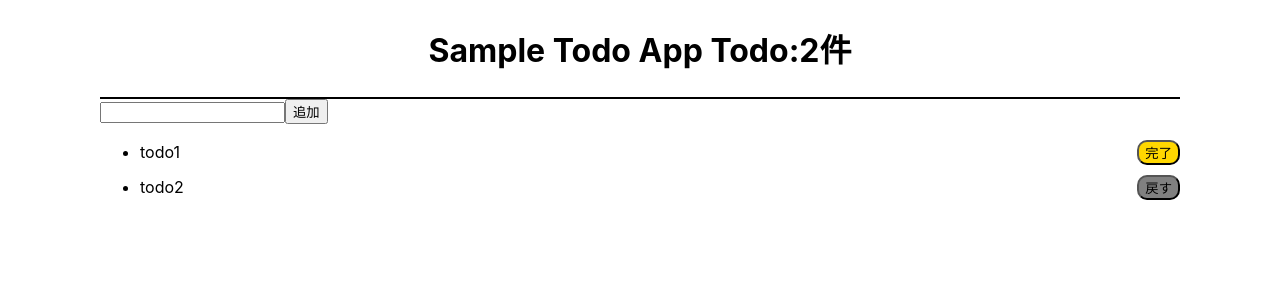
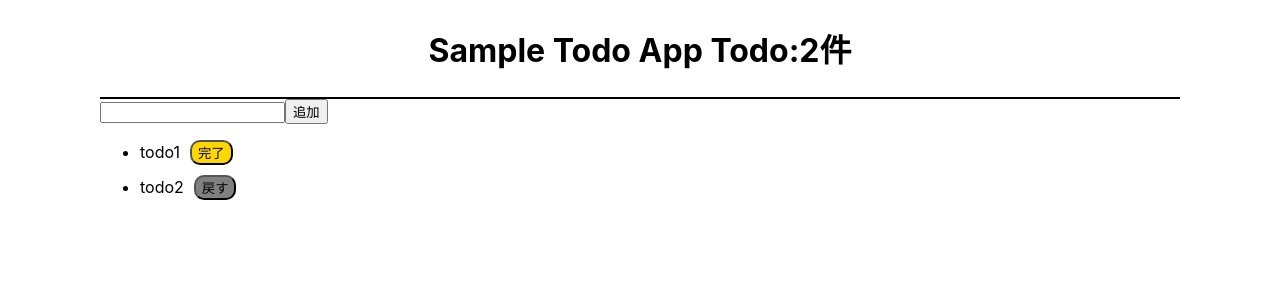
Before and after one commit to syu-dev07/sample-todo-app, a Next.js app: page / in a window 1280 px wide. Shown: the top 300 px of the page. Built offline with nearby package versions, Linux system fonts and the light colour scheme.

Commit message:
スタイル調整2

```diff
--- a/components/Todo.module.css
+++ b/components/Todo.module.css
@@ -3,7 +3,7 @@
   margin-bottom: 10px;
   align-items: center;
   min-width: 100px;
-  justify-content: space-between;
+  max-width: 500px;
 }
 .todo li {
   margin-right: 10px;
```
